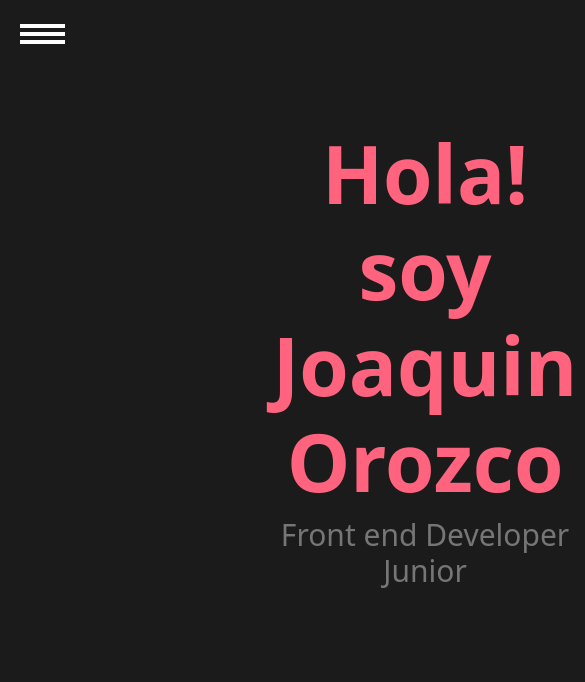
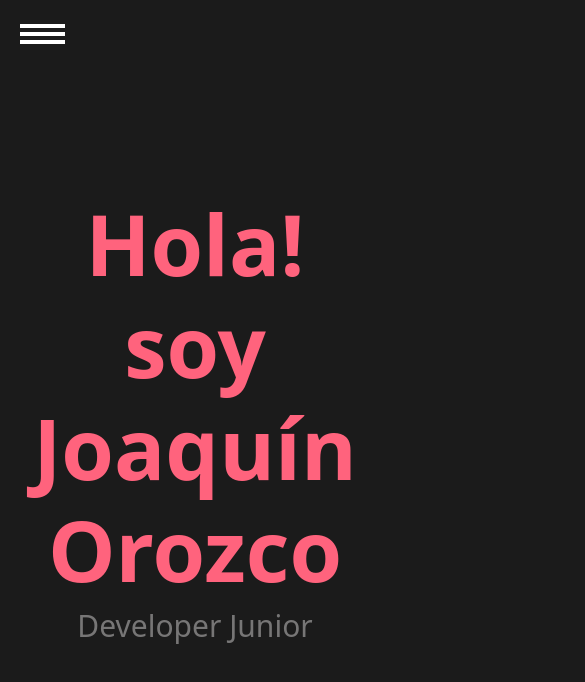
Before and after one commit to Joaorozco/Portafolios, a plain HTML site: page index.html in a window 390 px wide. Shown: the whole page, 585 px wide, since content can reach past the window. Drawn offline with nearby package versions, Linux system fonts and the light colour scheme.

Commit message:
Responsive home

```diff
--- a/css/style.css
+++ b/css/style.css
@@ -283,7 +283,32 @@ body{
     #header a:hover{
         font-size: 41px;
         transition: .2s;
-        text-shadow:10px -20px 5px #ff637dd3;
+    }
+
+    /* -------------------------------- */
+    /* -----------root----------------- */
+    /* -------------------------------- */
+
+    #root{
+        position: absolute;
+        display: block;
+    }
+
+    /* -------------------------------- */
+    /* -----------Section inicio------- */
+    /* -------------------------------- */
+    #section-inicio{
+        position: relative;
+        margin: 0;
+        display: flex;
+        justify-content: center;
+    }
+
+    #seccion-incio h1{
+        color: #ff637d;
+        font-size: 85px;
+        font-weight: bolder;
+        margin-top: 35%;
     }
  }
 
--- a/home.html
+++ b/home.html
@@ -1,7 +1,7 @@
     <div class="container-fluid" id="section-inicio">
         <div class="col-12" id="seccion-incio">
-            <h1 class="text-center" id="titulo-inicio">Hola! soy Joaquin Orozco</h1>
-            <h3 class="text-center">Front end Developer Junior</h3>
+            <h1 class="text-center" id="titulo-inicio">Hola! soy Joaquín Orozco</h1>
+            <h3 class="text-center">Developer Junior</h3>
             <!-- <img class="img-thumbnail" src="img/kisspng-front-end-web-development-web-developer-front-and-developer-5ad00d74750247.5716044915235843724793.png"> -->
             <!-- <button id="btn-seccion-inicio" type="submit" class="btn float-end">CONTÁCTEME</button> -->
         </div>
```
